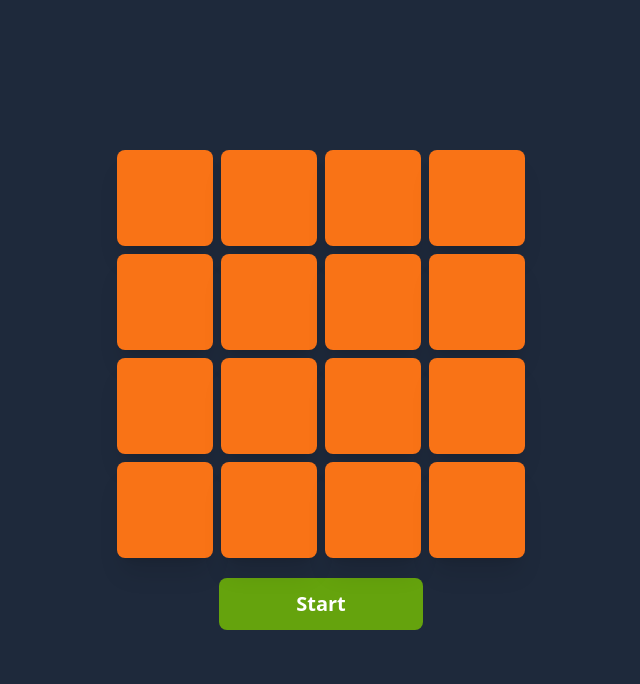
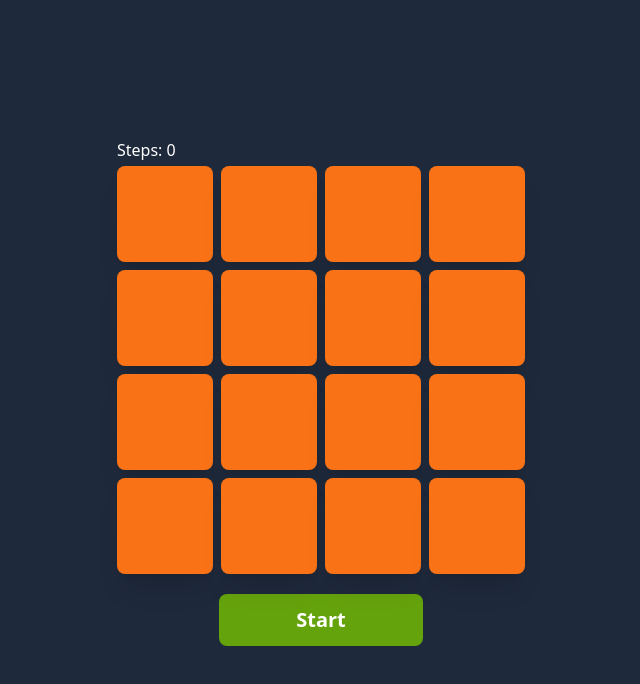
Before and after one commit to VinhGiauTen/MemoryGame, a React (Vite) app: page / in a window 1280 px wide. Shown: the top 684 px of the page, without its empty margins (319-959 px from the left). Built offline with nearby package versions, Linux system fonts and the light colour scheme.

Commit message:
Update MemoryGame

```diff
--- a/src/MemoryGame.tsx
+++ b/src/MemoryGame.tsx
@@ -1,59 +1,54 @@
 import { useEffect, useState } from "react";
 
-const arr = [1, 2, 3, 4, 5, 6, 7, 8];
-
 export default function Game() {
-  const [array, setArray] = useState(generateArray(arr));
+  const initialArray = [1, 2, 3, 4, 5, 6, 7, 8];
+  const [array, setArray] = useState(generateArray(initialArray));
   const [isFlipped, setIsFlipped] = useState(Array(array.length).fill(false));
   const [gameStarted, setGameStarted] = useState(false);
-  const [flippedIndices, setFlippedIndices] = useState([]);
+  const [flippedIndices, setFlippedIndices] = useState<number[]>([]);
   const [matched, setMatched] = useState(Array(array.length).fill(false));
-  const [startTime, setStartTime] = useState(null);
+  const [startTime, setStartTime] = useState(0);
   const [elapsedTime, setElapsedTime] = useState(0);
+  const [step, setStep] = useState(0);
+  const [isDisable, setDisable] = useState(false);
 
   function generateArray(array: number[]) {
-    const shuffledArray = [...array, ...array]; // Nhân đôi mảng để có các phần tử trùng lặp
-    for (let i = shuffledArray.length - 1; i > 0; i--) {
+    const arr = [...array, ...array];
+    for (let i = arr.length - 1; i > 0; i--) {
       const j = Math.floor(Math.random() * (i + 1));
-      [shuffledArray[i], shuffledArray[j]] = [
-        shuffledArray[j],
-        shuffledArray[i],
-      ];
+      [arr[i], arr[j]] = [arr[j], arr[i]];
     }
-    return shuffledArray;
+    return arr;
   }
 
   const handleStart = () => {
     if (gameStarted) {
-      // Nếu trò chơi đã bắt đầu, đặt lại trạng thái
+      setElapsedTime(0);
+      setStartTime(0);
+      setFlippedIndices([]);
+    } else {
       setIsFlipped(Array(array.length).fill(false));
       setMatched(Array(array.length).fill(false));
-      setArray(generateArray(arr));
-      setElapsedTime(0);
-      setStartTime(null);
-    } else {
-      // Nếu trò chơi chưa bắt đầu, bắt đầu đồng hồ
+      setArray(generateArray(initialArray));
       setStartTime(Date.now());
+      setStep(0);
     }
     setGameStarted(!gameStarted);
   };
 
   const handleClick = (index: number) => {
     if (gameStarted && !isFlipped[index] && flippedIndices.length < 2) {
-      // Lật ô nếu trò chơi đã bắt đầu và ô chưa được lật
       setIsFlipped((prev) => {
         const newFlipped = [...prev];
         newFlipped[index] = true;
         return newFlipped;
       });
-
       setFlippedIndices((prev) => [...prev, index]);
     }
   };
 
   useEffect(() => {
     if (gameStarted && startTime) {
-      // Cập nhật thời gian trôi qua mỗi giây
       const timer = setInterval(() => {
         setElapsedTime(Math.floor((Date.now() - startTime) / 1000));
       }, 1000);
@@ -63,17 +58,19 @@ export default function Game() {
 
   useEffect(() => {
     if (flippedIndices.length === 2) {
+      setDisable(true);
       const [firstIndex, secondIndex] = flippedIndices;
       if (array[firstIndex] === array[secondIndex]) {
-        // Nếu các ô giống nhau, đánh dấu là đã khớp và đổi màu nền
         setMatched((prev) => {
           const newMatched = [...prev];
           newMatched[firstIndex] = true;
           newMatched[secondIndex] = true;
           return newMatched;
         });
+        setTimeout(() => {
+          setDisable(false);
+        }, 500);
       } else {
-        // Nếu các ô không giống nhau, lật lại sau một khoảng thời gian
         setTimeout(() => {
           setIsFlipped((prev) => {
             const newFlipped = [...prev];
@@ -81,41 +78,43 @@ export default function Game() {
             newFlipped[secondIndex] = false;
             return newFlipped;
           });
-        }, 1000);
+          setDisable(false);
+        }, 500);
       }
-      // Xóa chỉ số đã lật
       setFlippedIndices([]);
+      setStep(step + 1);
     }
   }, [flippedIndices, array]);
 
   useEffect(() => {
     if (matched.every(Boolean)) {
-      // Nếu tất cả các ô đã khớp, dừng đồng hồ
       setGameStarted(false);
     }
   }, [matched]);
 
   return (
     <div className="bg-slate-800 h-screen grid place-content-center">
-      {matched.every(Boolean) && (
-        <div className="text-white text-xl mt-5">
-          Completed in {elapsedTime} seconds!
-        </div>
-      )}
+      {gameStarted
+        ? ""
+        : matched.every(Boolean) && (
+            <div className="text-white text-xl my-3 text-center ">
+              You won in {elapsedTime} seconds!
+            </div>
+          )}
+      <p className="text-white my-1">Steps: {step}</p>
       <div className="grid grid-cols-4 gap-2 [perspective:1000px]">
         {array.map((a, i) => (
           <div
             key={i}
+            style={{
+              pointerEvents: isDisable ? "none" : "auto",
+            }}
             className={`relative h-24 w-24 rounded-xl shadow-xl transition-all duration-500 [transform-style:preserve-3d] ${
-              isFlipped[i] || matched[i]
-                ? "[transform:rotateY(180deg)]"
-                : "duration-0"
+              isFlipped[i] ? "[transform:rotateY(180deg)]" : "duration-0"
             }`}
           >
             <div
-              className={`absolute inset-0 h-full w-full rounded-lg font-bold flex justify-center items-center text-4xl ${
-                matched[i] ? "bg-blue-500 transition " : "bg-orange-500"
-              } [backface-visibility:hidden]`}
+              className={`absolute inset-0 h-full w-full rounded-lg font-bold flex justify-center items-center text-4xl bg-orange-500 [backface-visibility:hidden]`}
               onClick={() => handleClick(i)}
             ></div>
             <div
```
